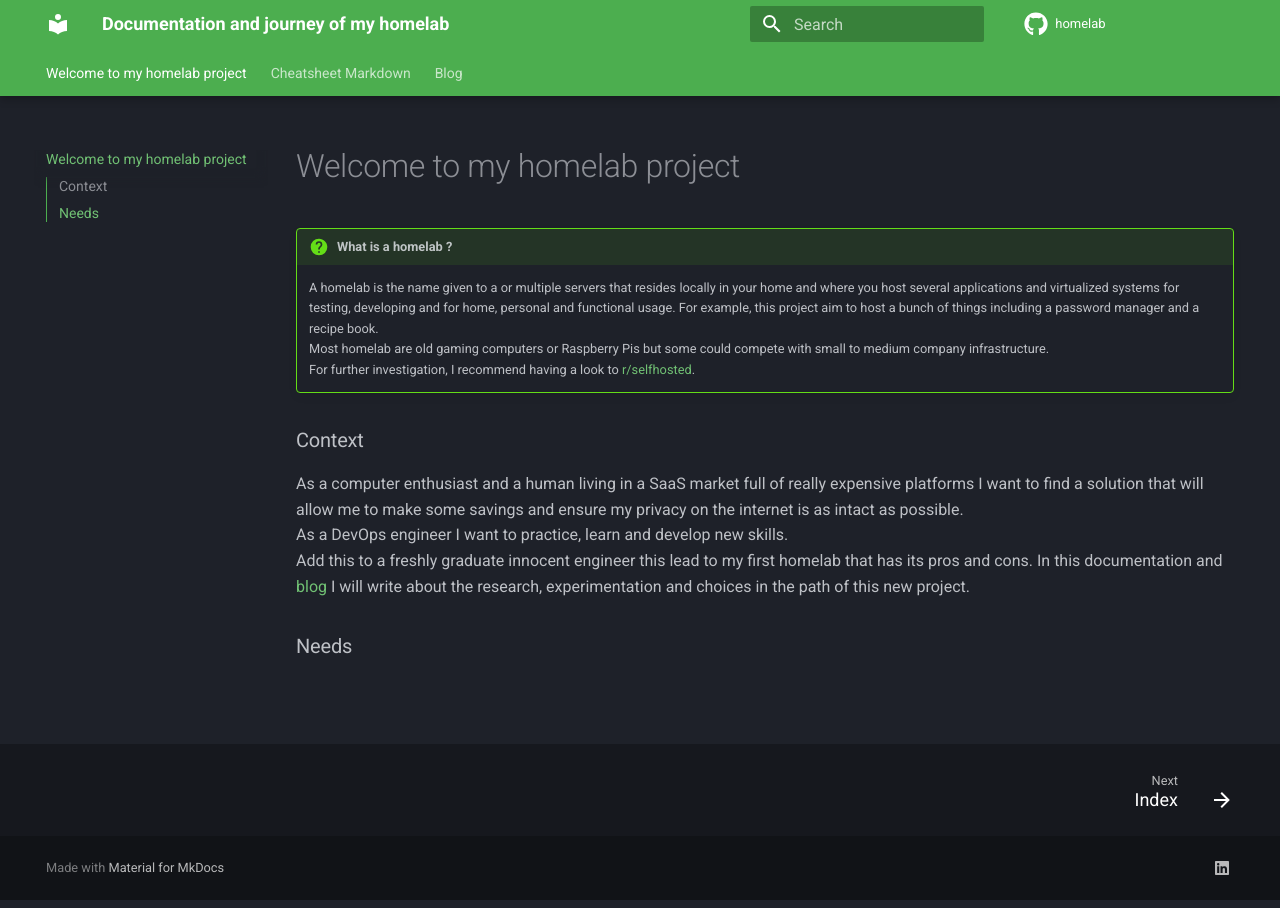
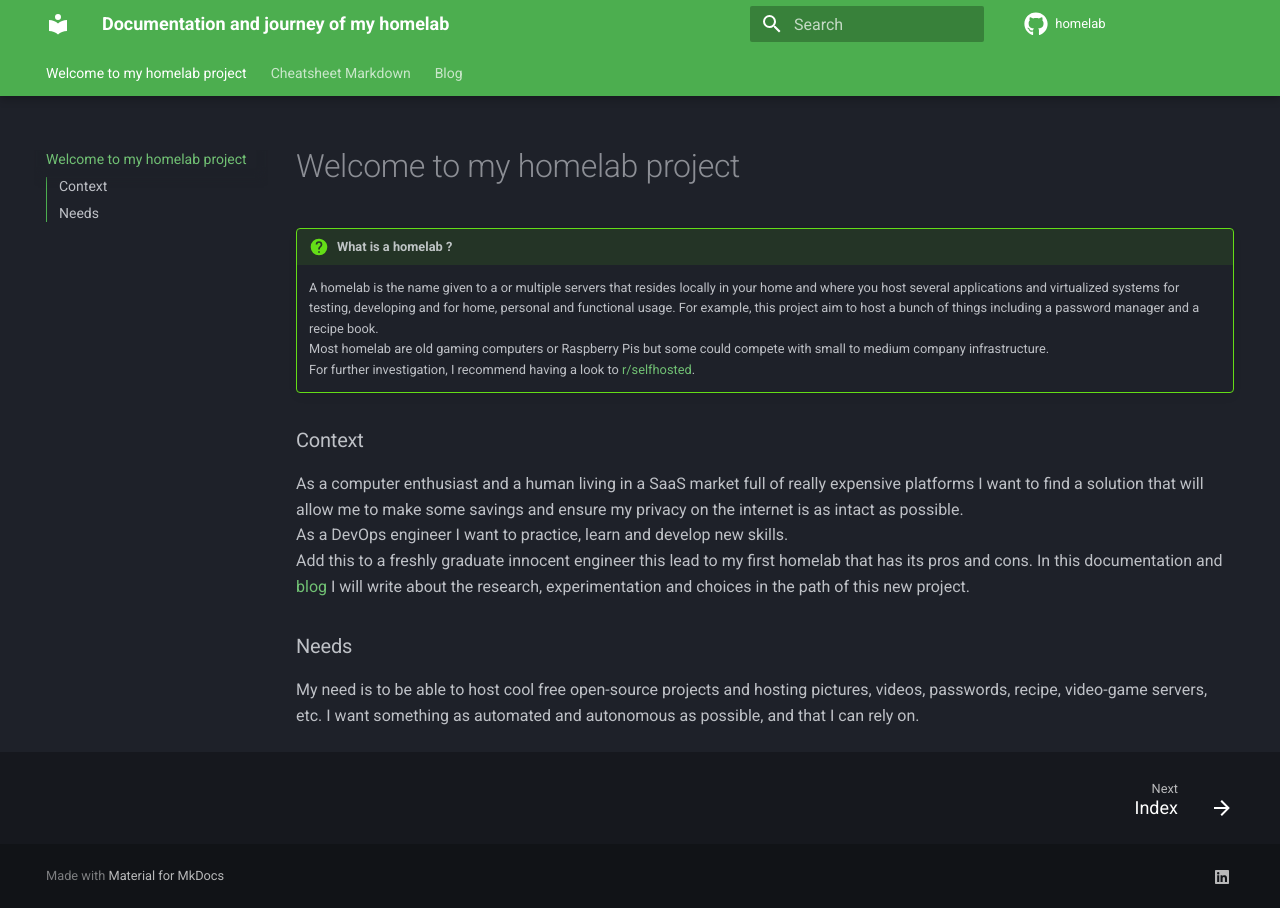
Before and after one commit to louisonsarlinmagnus/homelab, an MkDocs documentation site: the page built from docs/index.md, in a window 1280 px wide. Built offline with MkDocs 1.6.1 and Material for MkDocs 9.7.7, drawn with Linux system fonts in a browser that asks for light colours; comment, search, counter and statistics services are not loaded.

Commit message:
doc: filling needs

```diff
--- a/docs/index.md
+++ b/docs/index.md
@@ -11,3 +11,5 @@ As a DevOps engineer I want to practice, learn and develop new skills.
 Add this to a freshly graduate innocent engineer this lead to my first homelab that has its pros and cons. In this documentation and [blog](blog/index.md) I will write about the research, experimentation and choices in the path of this new project.
 
 # Needs
+
+My need is to be able to host cool free open-source projects and hosting pictures, videos, passwords, recipe, video-game servers, etc. I want something as automated and autonomous as possible, and that I can rely on.
```
